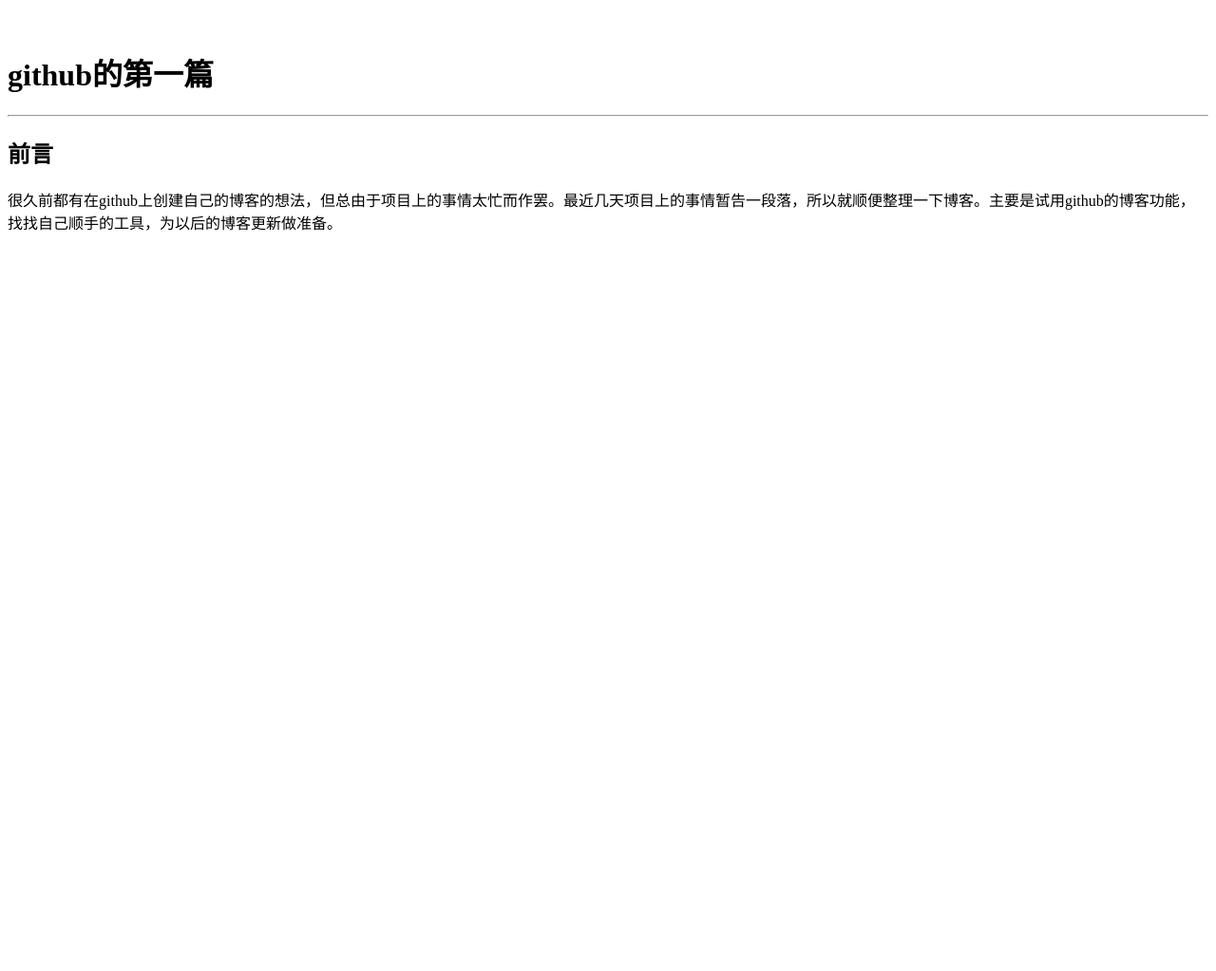
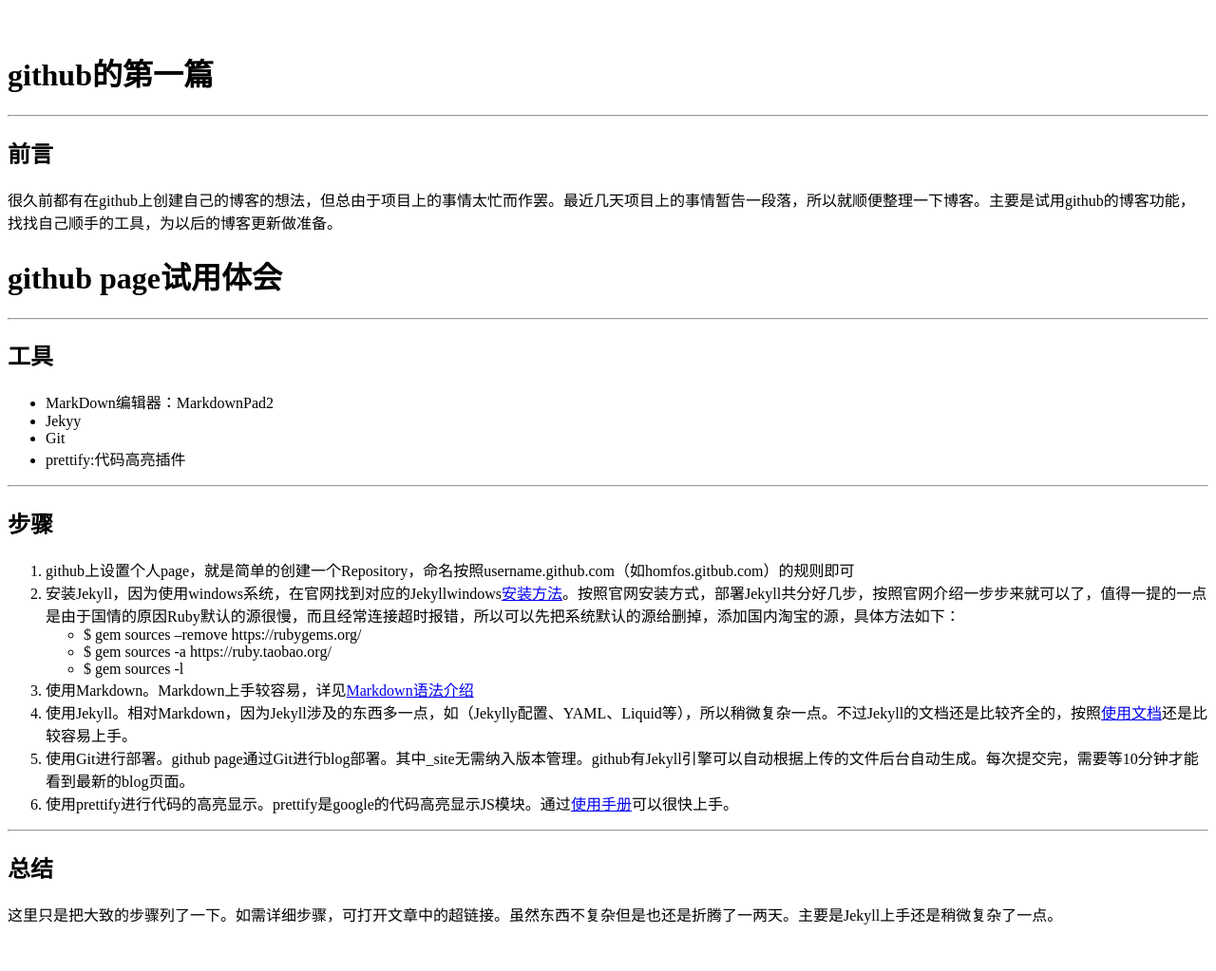
Before and after one commit to homfos/homfos.github.com, a Jekyll site: the page built from _posts/2012-08-25-hello-world.md, in a window 1280 px wide. Shown: the whole page at 95% size. Built offline with Jekyll 4.4.1, drawn with Linux system fonts in a browser that asks for light colours; Markdown is read by kramdown in place of the engine named in the settings; before the commit the page ends 900 px from its top, so only the background shows below that.

Commit message:
add first blog

```diff
--- a/_posts/2012-08-25-hello-world.md
+++ b/_posts/2012-08-25-hello-world.md
@@ -7,3 +7,28 @@
 ---
 ##前言
 很久前都有在github上创建自己的博客的想法，但总由于项目上的事情太忙而作罢。最近几天项目上的事情暂告一段落，所以就顺便整理一下博客。主要是试用github的博客功能，找找自己顺手的工具，为以后的博客更新做准备。
+
+#github page试用体会
+---
+##工具
+- MarkDown编辑器：MarkdownPad2
+- Jekyy
+- Git
+- prettify:代码高亮插件
+
+---
+
+##步骤
+1. github上设置个人page，就是简单的创建一个Repository，命名按照username.github.com（如homfos.gitbub.com）的规则即可
+2. 安装Jekyll，因为使用windows系统，在官网找到对应的Jekyllwindows[安装方法](http://jekyll-windows.juthilo.com/)。按照官网安装方式，部署Jekyll共分好几步，按照官网介绍一步步来就可以了，值得一提的一点是由于国情的原因Ruby默认的源很慢，而且经常连接超时报错，所以可以先把系统默认的源给删掉，添加国内淘宝的源，具体方法如下：
+	- $ gem sources --remove  https://rubygems.org/
+	- $ gem sources -a https://ruby.taobao.org/
+	- $ gem sources -l
+3. 使用Markdown。Markdown上手较容易，详见[Markdown语法介绍](http://daringfireball.net/projects/markdown/syntax#list)
+4. 使用Jekyll。相对Markdown，因为Jekyll涉及的东西多一点，如（Jekylly配置、YAML、Liquid等），所以稍微复杂一点。不过Jekyll的文档还是比较齐全的，按照[使用文档](http://jekyllrb.com/docs/usage/)还是比较容易上手。
+5. 使用Git进行部署。github page通过Git进行blog部署。其中_site无需纳入版本管理。github有Jekyll引擎可以自动根据上传的文件后台自动生成。每次提交完，需要等10分钟才能看到最新的blog页面。
+6. 使用prettify进行代码的高亮显示。prettify是google的代码高亮显示JS模块。通过[使用手册](https://code.google.com/p/google-code-prettify/wiki/GettingStarted)可以很快上手。
+
+---
+##总结
+这里只是把大致的步骤列了一下。如需详细步骤，可打开文章中的超链接。虽然东西不复杂但是也还是折腾了一两天。主要是Jekyll上手还是稍微复杂了一点。
```
